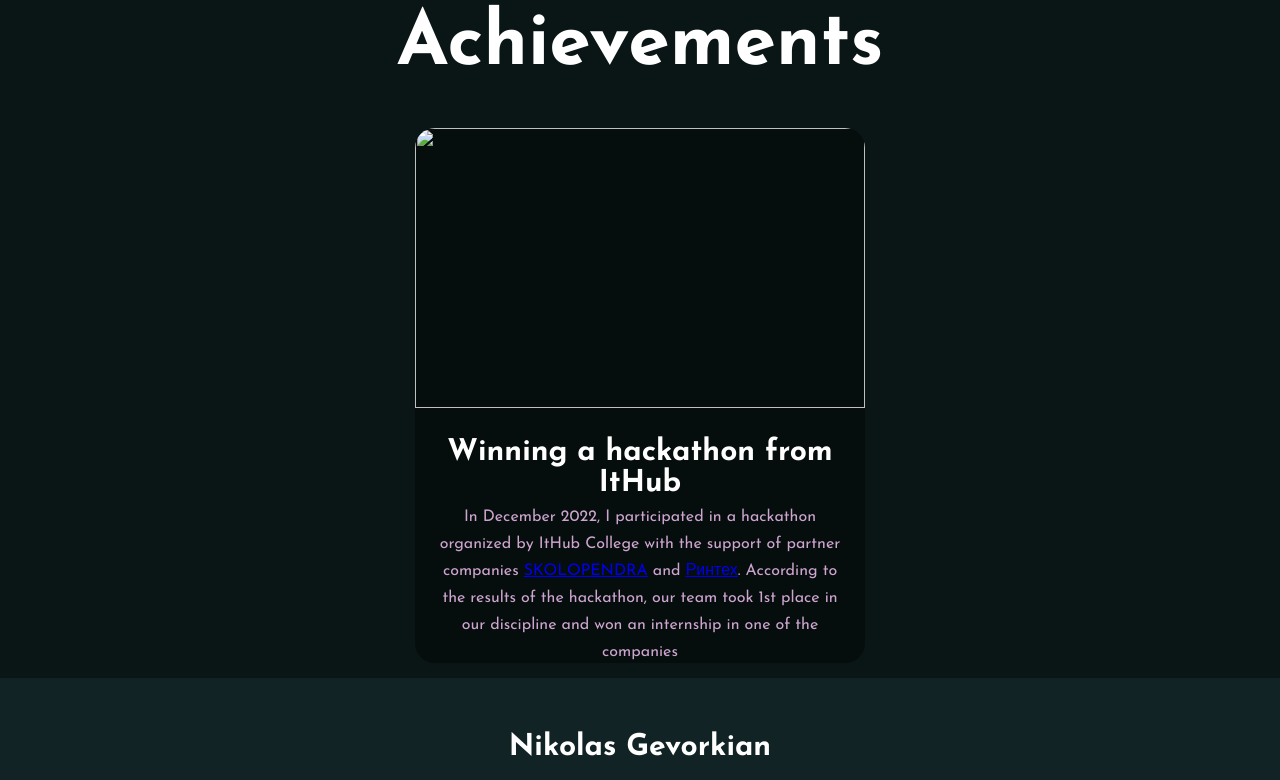
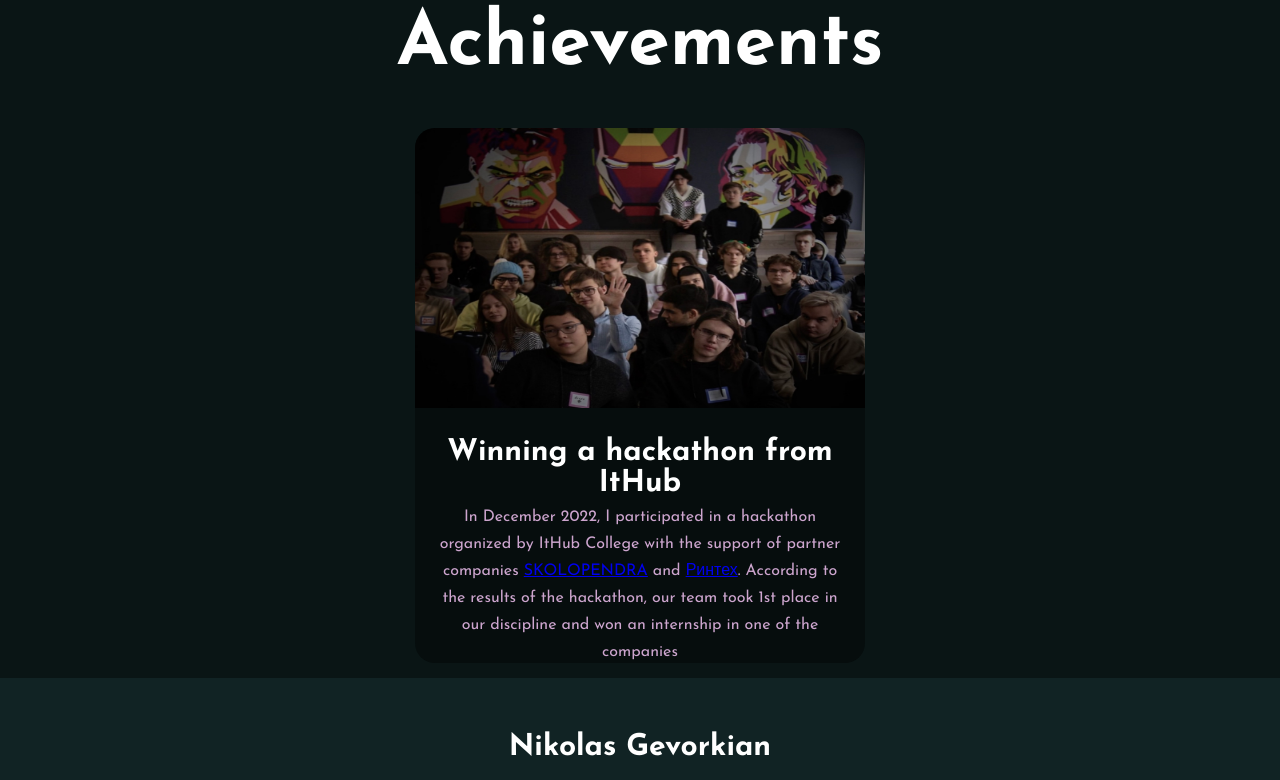
Before and after one commit to Nikolasgev/web-01, a plain HTML site: page index.html in a window 1280 px wide. Shown: the part 2460-3240 px from the top of the page. Drawn offline with nearby package versions, Linux system fonts and the light colour scheme.

Commit message:
Update index.html

```diff
--- a/index.html
+++ b/index.html
@@ -115,7 +115,7 @@
 		</div>
 
 		<div class="container">
-			<img src="/img/hakato.jpeg">
+			<img src="/img/hakaton.jpeg">
 			<h3>Winning a hackathon from ItHub
 			</h3>
 				<div class="pra">
```
